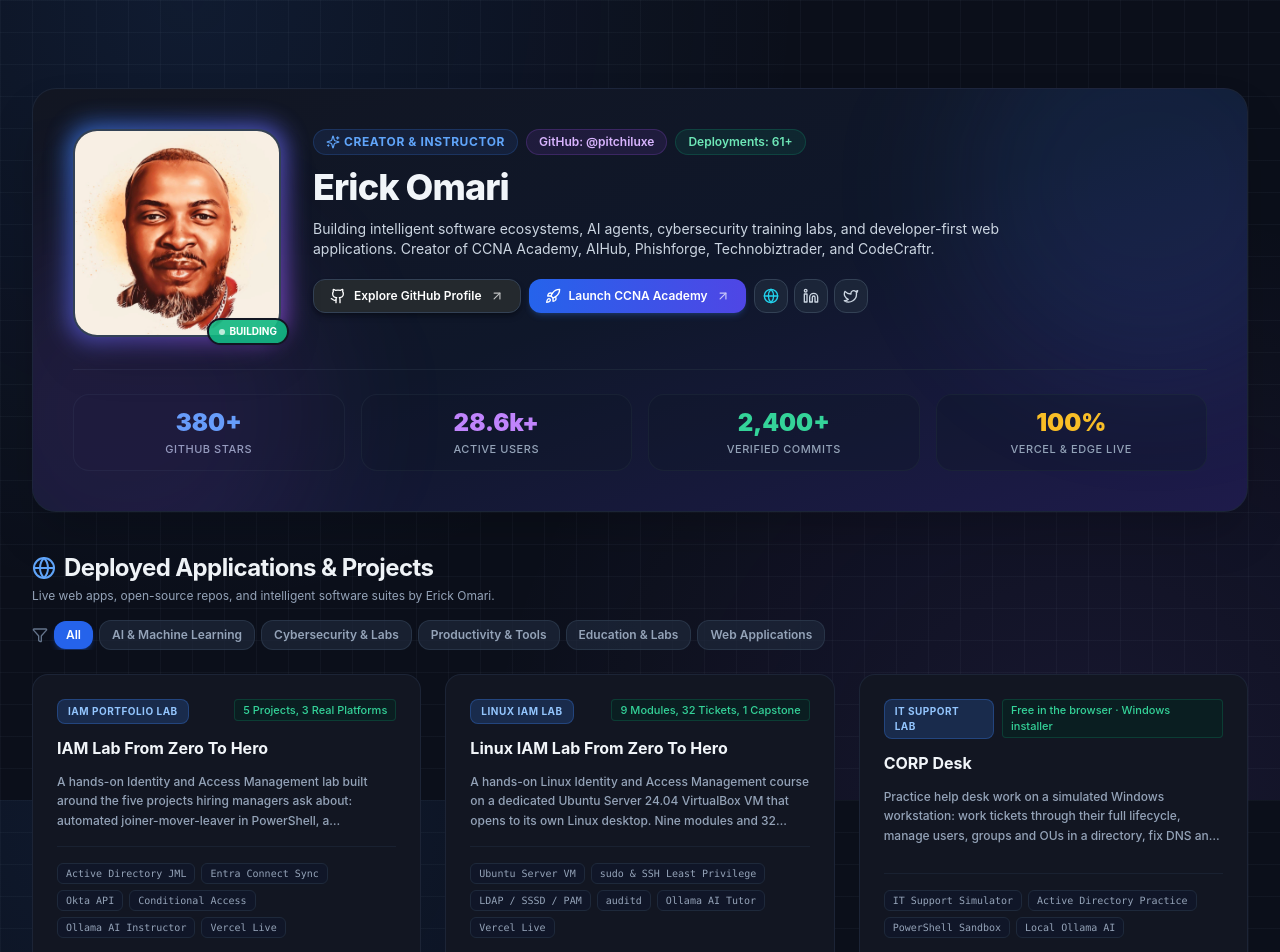
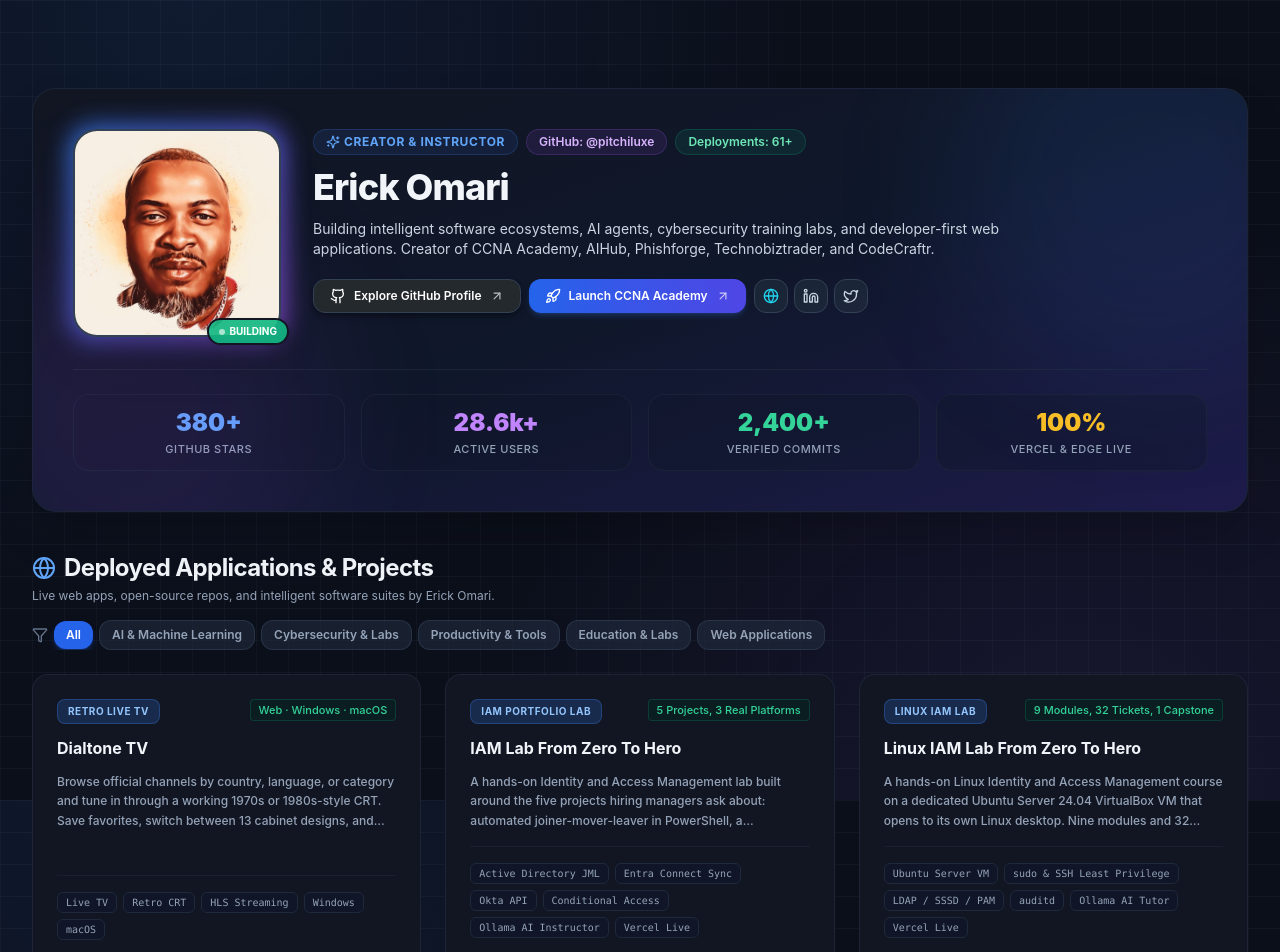
Before and after one commit to pitchiluxe/erickomari, a React (Vite) app: page / in a window 1280 px wide. Shown: the top 952 px of the page. Built offline with nearby package versions, Linux system fonts and the light colour scheme.

Commit message:
Feature Dialtone TV in the portfolio

```diff
--- a/src/data/profile.ts
+++ b/src/data/profile.ts
@@ -50,6 +50,19 @@ export const CREATOR_PROFILE = {
 };
 
 export const CREATOR_PROJECTS: CreatorProject[] = [
+  {
+    id: 'proj-dialtone-tv',
+    title: 'Dialtone TV',
+    tagline: 'Watch free live TV from around the world on a retro television',
+    description: 'Browse official channels by country, language, or category and tune in through a working 1970s or 1980s-style CRT. Save favorites, switch between 13 cabinet designs, and watch on the web or with the Windows and Mac apps.',
+    category: 'Web Applications',
+    liveUrl: 'https://dialtone-tv.vercel.app/',
+    tags: ['Live TV', 'Retro CRT', 'HLS Streaming', 'Windows', 'macOS'],
+    featured: true,
+    badge: 'RETRO LIVE TV',
+    stars: 0,
+    stats: 'Web · Windows · macOS'
+  },
   {
     id: 'proj-iam-lab-zero-to-hero',
     title: 'IAM Lab From Zero To Hero',
```
